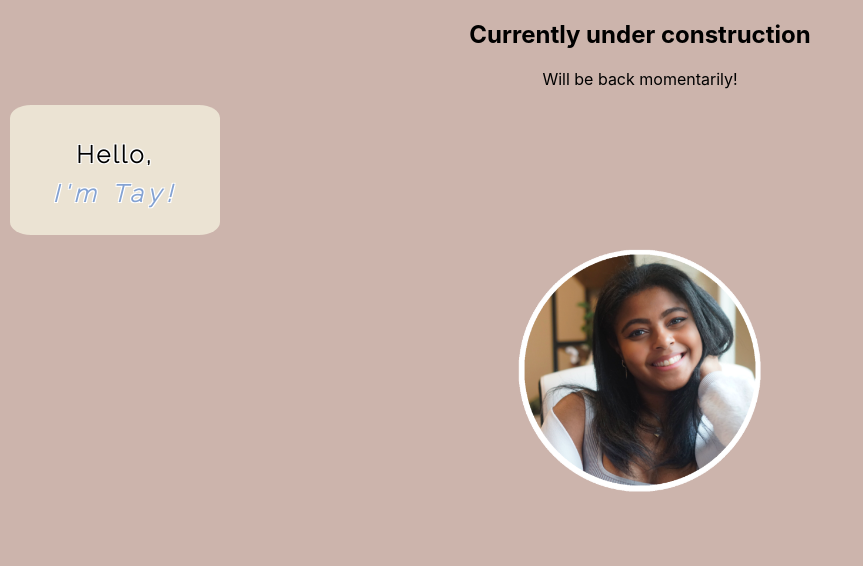
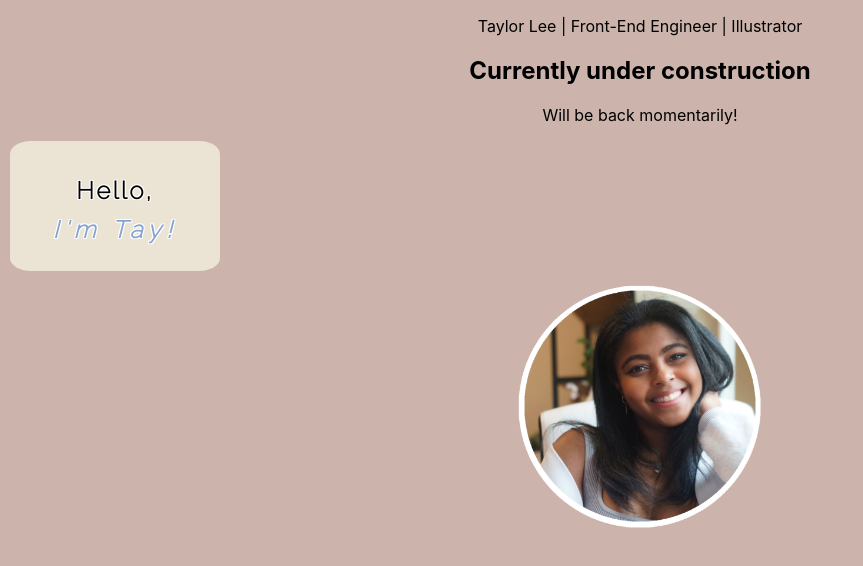
Before and after one commit to chamomiletay/chamomiletay, a React (Create React App) app: page / in a window 1280 px wide. Shown: the top 566 px of the page, without its empty margins (0-863 px from the left). Built offline with nearby package versions, Linux system fonts and the light colour scheme; a web font is replaced by a local one.

Commit message:
generated header

```diff
--- a/src/App.js
+++ b/src/App.js
@@ -1,11 +1,13 @@
+//--- imports! ---
 import './App.css';
+import Header from './components/Header';
 import About from './components/About';
 
 function App() {
   return (
     <div className="App">
       {/* Display header below*/}
-      {/* <Header /> */}
+      <Header />
 
       <h2>Currently under construction</h2>
       <p>Will be back momentarily!</p>
--- /dev/null
+++ b/src/components/Header.js
@@ -0,0 +1,11 @@
+//--- imports! ---
+
+const Header = () => {
+    return(
+        <div>
+            <p>Taylor Lee | Front-End Engineer | Illustrator </p>
+        </div>
+    )
+}
+
+export default Header
```
